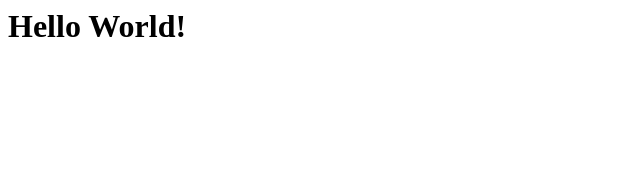
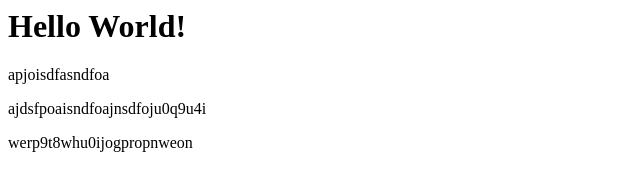
Before and after one commit to kevins4202/kevins4202.github.io, a plain HTML site: page index.html in a window 1280 px wide. Shown: the whole page, without its empty margins (0-640 px from the left). Drawn offline with Linux system fonts and the light colour scheme.

Commit message:
initialcommit

```diff
--- a/index.html
+++ b/index.html
@@ -7,5 +7,8 @@
 </head>
 <body>
     <h1>Hello World!</h1>
+    <p>apjoisdfasndfoa</p>
+    <p>ajdsfpoaisndfoajnsdfoju0q9u4i</p>
+    <p>werp9t8whu0ijogpropnweon</p>
 </body>
 </html>
```
